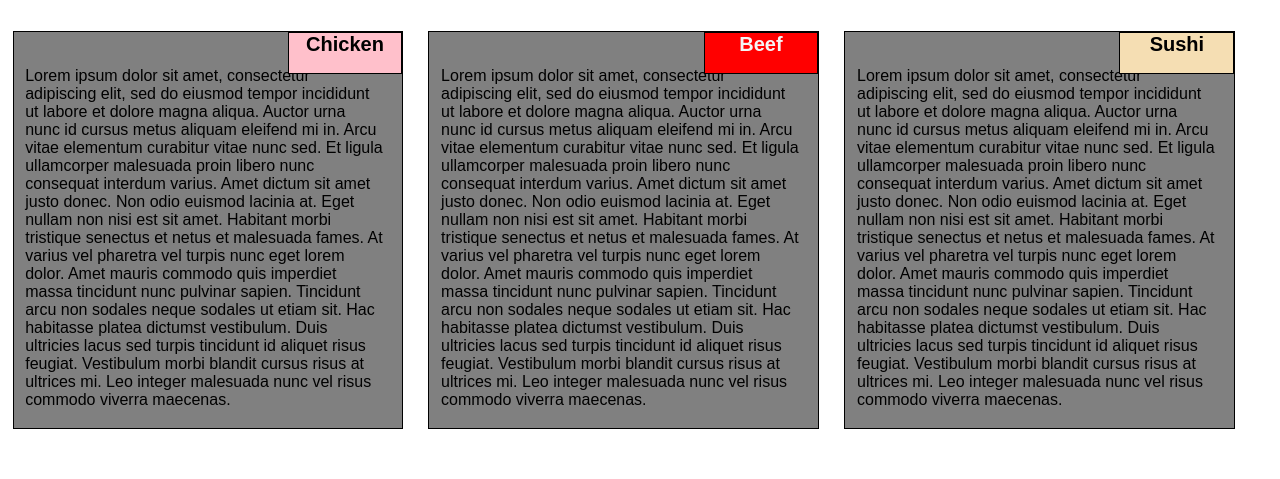
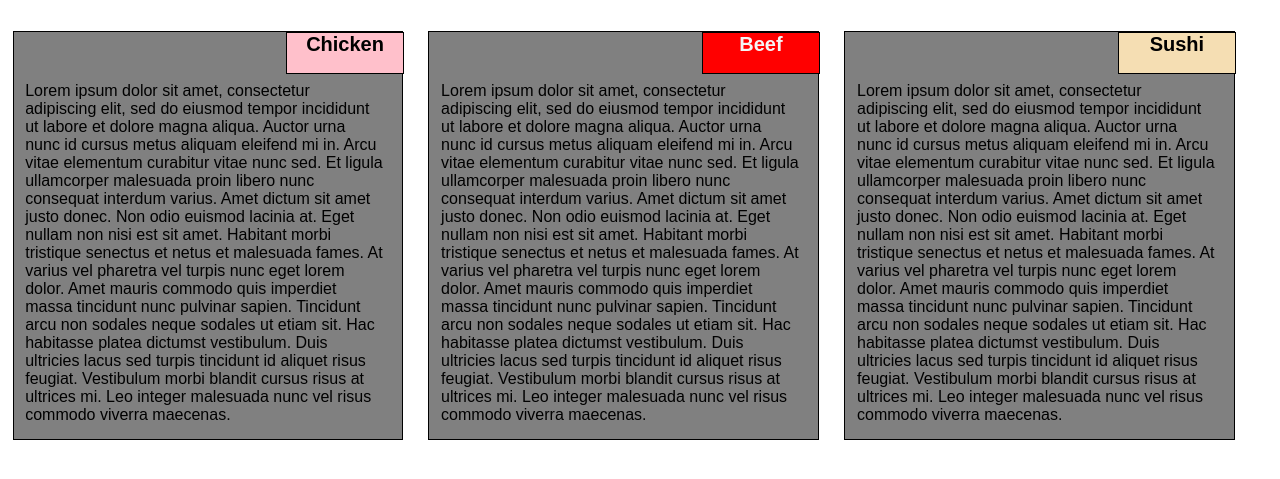
Before and after one commit to misli8/coursera_html_course, a PHP site: page /module2_solution/index.html in a window 1280 px wide. Shown: the part 47-526 px from the top of the page. Run offline with PHP 8.4, Linux system fonts and the light colour scheme; some web fonts are replaced.

Commit message:
Module 2 assignment

```diff
--- a/module2_solution/css/style.css
+++ b/module2_solution/css/style.css
@@ -19,12 +19,13 @@ h2{
     position: relative;
     border: 1px solid black;
     margin: 1%;
+    background-color: gray;
 }
 .chicken_header, .beef_header, .sushi_header{
-    position: absolute;
+    position: relative;
     top: 0px;
-    right: 0px;
-    width: 29%;
+    left: 70%;
+    width: 30%;
     height: 40px;
     text-align: center;
     border: 1px solid black;
@@ -47,8 +48,7 @@ p{
     margin-right: auto;
     margin-top: 0;
     margin-bottom: 0;
-    padding: 9% 5% 5% 3%;
-    background-color: gray;
+    padding: 2% 5% 4% 3%;
 }
 @media (min-width: 992px){
     .menu div{
--- a/module2_solution/index.html
+++ b/module2_solution/index.html
@@ -20,6 +20,7 @@
 	    </header>
         <div class="menu">
             <div  class="chicken">
+                <h2 class="chicken_header">Chicken</h2>
                 <p>
                     Lorem ipsum dolor sit amet, consectetur adipiscing elit, sed do eiusmod tempor incididunt ut labore et dolore magna aliqua.
                     Auctor urna nunc id cursus metus aliquam eleifend mi in. Arcu vitae elementum curabitur vitae nunc sed. Et ligula ullamcorper
@@ -29,9 +30,9 @@
                     Tincidunt arcu non sodales neque sodales ut etiam sit. Hac habitasse platea dictumst vestibulum. Duis ultricies lacus sed turpis tincidunt id aliquet risus feugiat.
                     Vestibulum morbi blandit cursus risus at ultrices mi. Leo integer malesuada nunc vel risus commodo viverra maecenas.
                 </p>
-                <h2 class="chicken_header">Chicken</h2>
             </div>
             <div class="beef">
+                <h2 class="beef_header">Beef</h2>
                 <p>
                     Lorem ipsum dolor sit amet, consectetur adipiscing elit, sed do eiusmod tempor incididunt ut labore et dolore magna aliqua.
                     Auctor urna nunc id cursus metus aliquam eleifend mi in. Arcu vitae elementum curabitur vitae nunc sed. Et ligula ullamcorper
@@ -41,9 +42,10 @@
                     Tincidunt arcu non sodales neque sodales ut etiam sit. Hac habitasse platea dictumst vestibulum. Duis ultricies lacus sed turpis tincidunt id aliquet risus feugiat.
                     Vestibulum morbi blandit cursus risus at ultrices mi. Leo integer malesuada nunc vel risus commodo viverra maecenas.
                 </p>
-                <h2 class="beef_header">Beef</h2>
+
             </div>
             <div class="sushi">
+                <h2 class="sushi_header">Sushi</h2>
                 <p>
                     Lorem ipsum dolor sit amet, consectetur adipiscing elit, sed do eiusmod tempor incididunt ut labore et dolore magna aliqua.
                     Auctor urna nunc id cursus metus aliquam eleifend mi in. Arcu vitae elementum curabitur vitae nunc sed. Et ligula ullamcorper
@@ -53,7 +55,6 @@
                     Tincidunt arcu non sodales neque sodales ut etiam sit. Hac habitasse platea dictumst vestibulum. Duis ultricies lacus sed turpis tincidunt id aliquet risus feugiat.
                     Vestibulum morbi blandit cursus risus at ultrices mi. Leo integer malesuada nunc vel risus commodo viverra maecenas.
                 </p>
-                <h2 class="sushi_header">Sushi</h2>
             </div>
         </div>
     </body>
```
